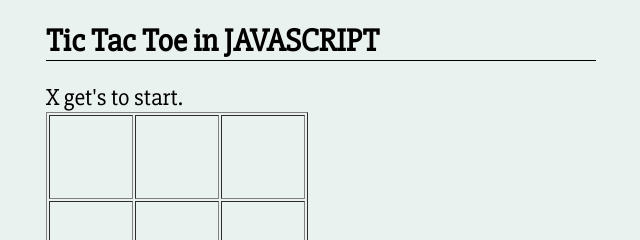
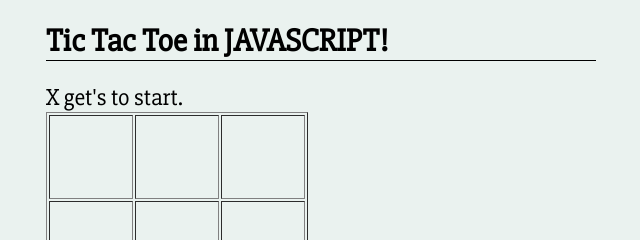
Before and after one commit to Tenaj1/Tic-Tac-Toe, a plain HTML site: page index.html in a window 1280 px wide. Shown: the top 240 px of the page, 319-959 px from the left. Drawn offline with Linux system fonts and the light colour scheme.

Commit message:
updated file name

```diff
--- a/main.html
+++ b/index.html
@@ -41,7 +41,7 @@
         </style>
     </head>
     <body onload="startGame()">
-        <h1>Tic Tac Toe in JAVASCRIPT</h1>
+        <h1>Tic Tac Toe in JAVASCRIPT!</h1>
         <div id="message">message here</div>
         <table border="1">
             <tr>
```
